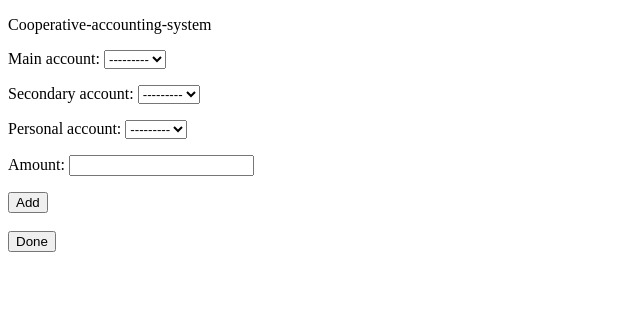
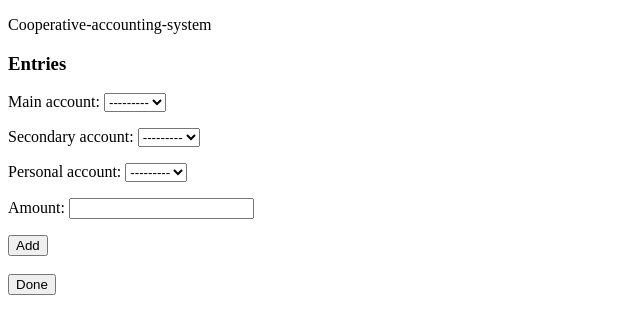
Before and after one commit to suresh466/cooperative_accounting_system, a Django app: page /dataentry/ in a window 1280 px wide. Shown: the top 334 px of the page, without its empty margins (0-640 px from the left). Run offline with Django 3.2, Linux system fonts and the light colour scheme.

Commit message:
update the dom with the entry after each addition fix wrong pk supplied to secondary and personal account query

```diff
--- a/data_entry/templates/data_entry/data_entry.html
+++ b/data_entry/templates/data_entry/data_entry.html
@@ -1,6 +1,10 @@
 {% extends 'base.html' %}
 
 {% block content %}
+
+<h3>Entries</h3>
+<ul class="entries">
+</ul>
 
 <form method="POST" id="dataEntryForm" data-secondary-accounts-url="{% url 'data_entry:ajax_load_secondary_accounts' %}" get-entry-url="{% url 'data_entry:get_entry' %}">
 	{% csrf_token %}
@@ -53,11 +57,13 @@
 				  "amount": amount,
 				  "csrfmiddlewaretoken": csrfmiddlewaretoken,
 			  },
-			  success:function(data){
+			  success:function(session_entries){
 				  $("#id_main_account").val("");
 				  $("#id_secondary_account").val("");
 				  $("#id_personal_account").val("");
 				  $("#id_amount").val("");
+				  console.log(session_entries);
+				  $(".entries").prepend("<li>" + "main_ac: " + session_entries.ma +  " | sec_ac: " + session_entries.sa + " | pers_ac: " + session_entries.pa + " | amount: " + session_entries.a + "</li>")
 			  }
 		  });
 	  });
--- a/data_entry/views.py
+++ b/data_entry/views.py
@@ -2,7 +2,7 @@
 from .forms import DataEntryForm
 from accounts.models import (MainAccount, SecondaryAccount,
         PersonalAccount)
-from django.http import HttpResponse
+from django.http import JsonResponse
 from .models import EntryBundle, Entry
 # Create your views here.
 
@@ -20,8 +20,8 @@
             pa_pk = entry['pa']
 
             ma = MainAccount.objects.get(pk=ma_pk)
-            sa = SecondaryAccount.objects.get(pk=ma_pk)
-            pa = PersonalAccount.objects.get(pk=ma_pk)
+            sa = SecondaryAccount.objects.get(pk=sa_pk)
+            pa = PersonalAccount.objects.get(pk=pa_pk)
             a = entry['a']
 
             entry = Entry(main_account=ma, secondary_account=sa, personal_account=pa, amount=a, entry_bundle_code=entrybundle, code=0)
@@ -54,13 +54,21 @@
 
 def get_entry(request):
 
-    main_account = request.POST['main_account']
-    secondary_account = request.POST['secondary_account']
-    personal_account = request.POST.get('personal_account')
+    main_account_pk = request.POST['main_account']
+    secondary_account_pk = request.POST['secondary_account']
+    personal_account_pk = request.POST.get('personal_account')
     amount = request.POST['amount']
 
-    entry = {'ma': main_account, 'sa': secondary_account, 'pa': personal_account, 'a': amount}
+    entry = {'ma': main_account_pk, 'sa': secondary_account_pk, 'pa': personal_account_pk, 'a': amount}
     request.session['entries'].append(entry)
     request.session.modified = True
 
-    return HttpResponse('')
+    ma = MainAccount.objects.get(pk=main_account_pk)
+    sa = SecondaryAccount.objects.get(pk=secondary_account_pk)
+    pa = PersonalAccount.objects.get(pk=personal_account_pk)
+
+    entry_json = {'ma': ma.name, 'sa': sa.name, 'pa': pa.name, 'a': amount}
+
+    session_entries = entry_json
+
+    return JsonResponse(session_entries, safe=False)
```
